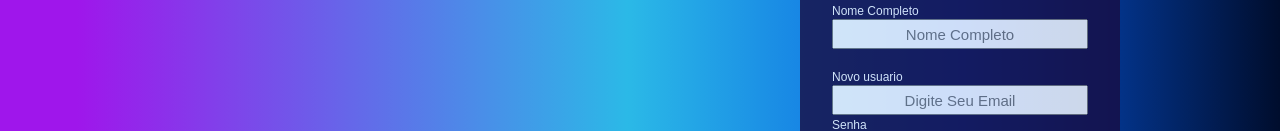
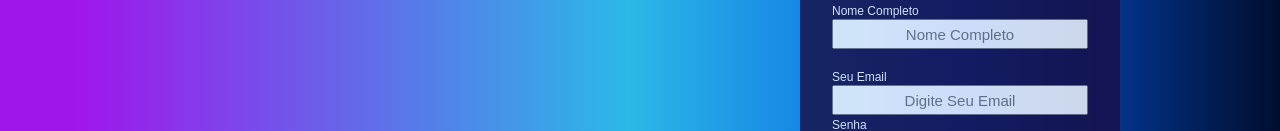
Before and after one commit to KevynMarques/Estudos-Reactjs-Firebase, a React (Create React App) app: page / in a window 1280 px wide. Both pictures are taken after a click on the link "Cadastre-se". Shown: the part 179-310 px from the top of the page. Built offline with nearby package versions, Linux system fonts and the light colour scheme; no server answers.

Commit message:
att correção de texto

```diff
--- a/src/Components/LogedEmail/index.jsx
+++ b/src/Components/LogedEmail/index.jsx
@@ -63,7 +63,7 @@ export  function UserLogadoEmail() {
       </SeusApontamentos>
       <ContainerInterface>
         <BoxFullName>
-          <p className="FullName"> Bem vindo: <br></br> {fullName}</p>
+          <p className="FullName"> Bem vindo: <br></br>{fullName}</p>
         </BoxFullName>
         <LogouCom >
           Você logou com Email
--- a/src/Components/Register/index.jsx
+++ b/src/Components/Register/index.jsx
@@ -74,7 +74,7 @@ export const Register = () => {
           />
           <br></br>
           <br></br>
-          <TextLogin> Novo usuario</TextLogin>
+          <TextLogin>Seu Email</TextLogin>
           <InputDeLogin
             type="email"
             id="email" name="email"
```
